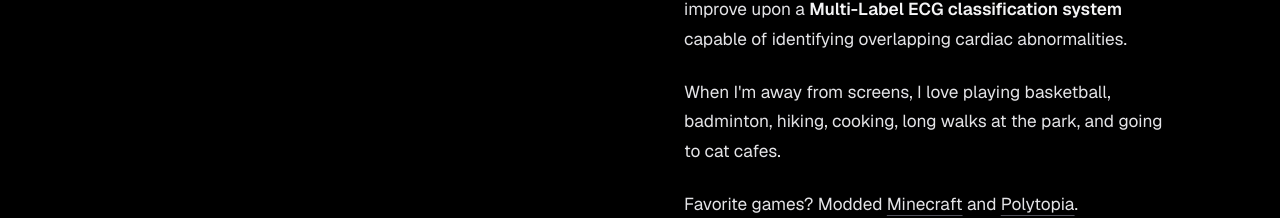
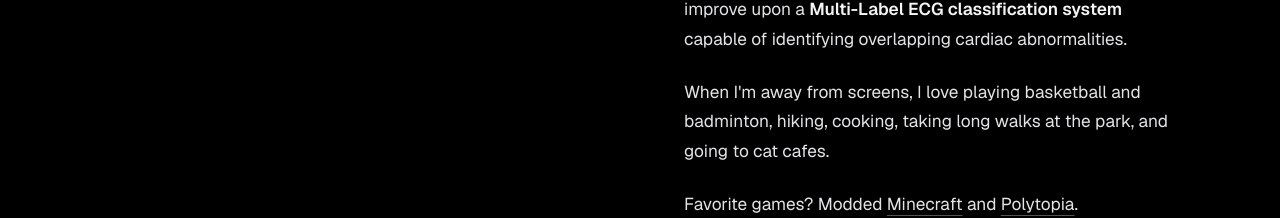
Before and after one commit to ericafk0001/portfolio-v2, a Next.js app: page /about in a window 1280 px wide. Shown: the part 964-1182 px from the top of the page. Built offline with nearby package versions, Linux system fonts and the light colour scheme; a web font is replaced by a local one.

Commit message:
update about me

```diff
--- a/app/about/page.tsx
+++ b/app/about/page.tsx
@@ -92,9 +92,9 @@ export default function AboutPage() {
               </p>
 
               <p>
-                When I&apos;m away from screens, I love playing basketball,
-                badminton, hiking, cooking, long walks at the park, and going to
-                cat cafes.
+                When I&apos;m away from screens, I love playing basketball and
+                badminton, hiking, cooking, taking long walks at the park, and
+                going to cat cafes.
               </p>
 
               <p>
```
